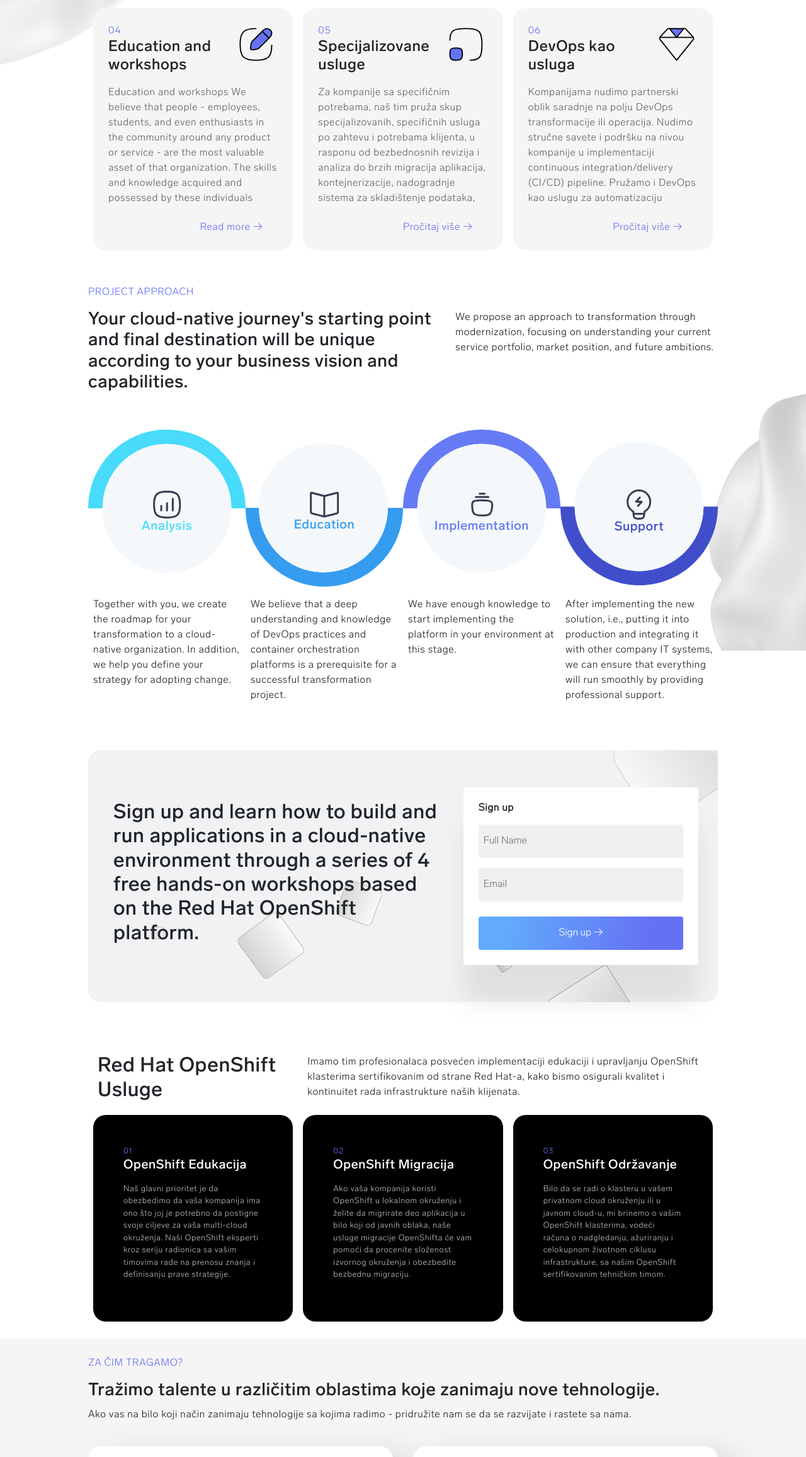
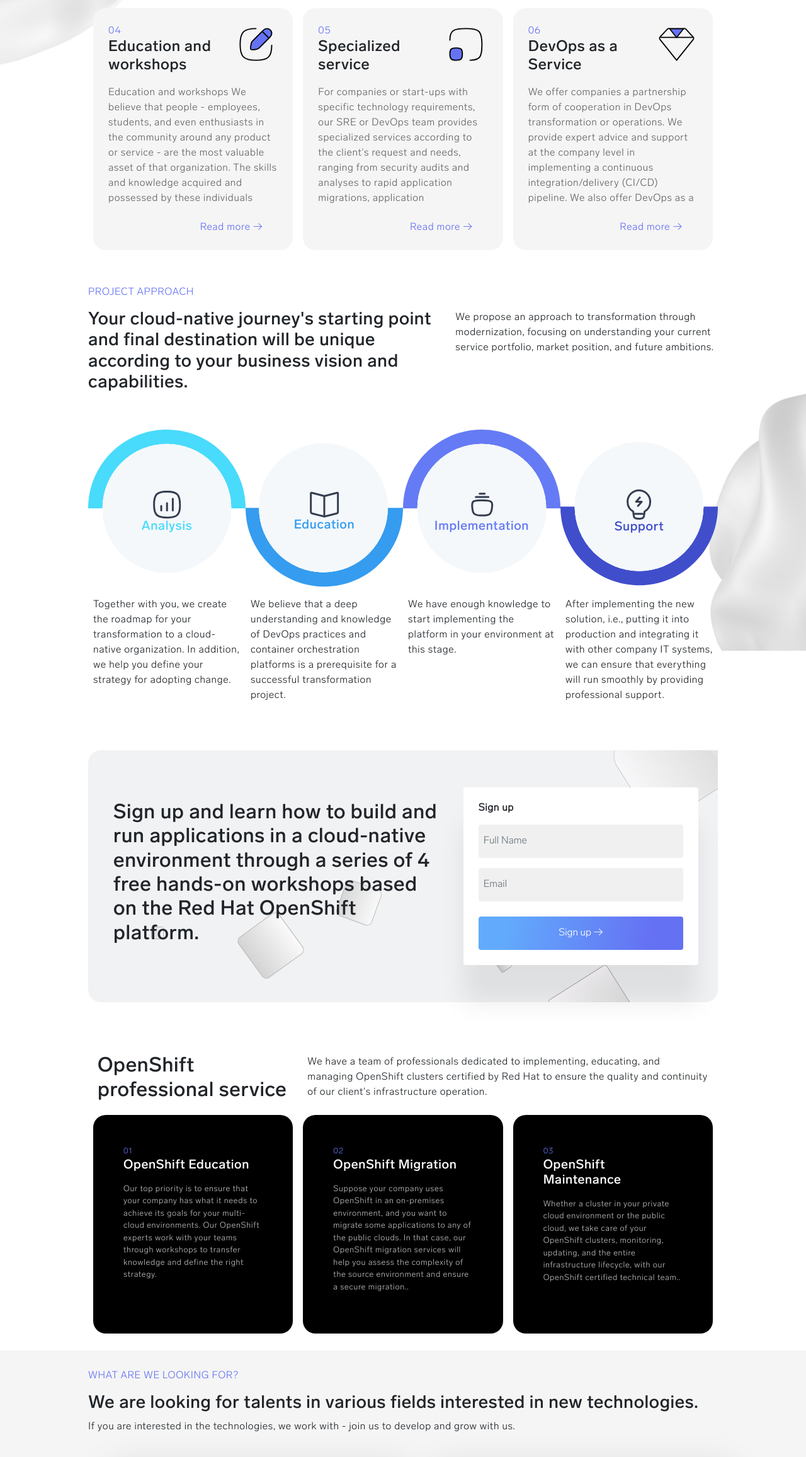
Before and after one commit to MSevic/MSevic.github.io, a plain HTML site: page en.html in a window 1280 px wide. Shown: the part 1911-4224 px from the top of the page at 63% size. Drawn offline with Linux system fonts and the light colour scheme.

Commit message:
dario-2-prevod

```diff
--- a/en.html
+++ b/en.html
@@ -296,17 +296,17 @@
                         <div class="row mb-2">
                             <div class="col-8 text-left p-0">
                                 <div class="text-cloud">05</div>
-                                <h4 class=" h4">Specijalizovane usluge</h4>
+                                <h4 class=" h4">Specialized service</h4>
                             </div>
                             <div class="col-4 text-right p-0">
                                 <img class="icon" src="/img/icons/dot.svg">
                             </div>
                         </div>
                         <p class="cards2x2-paragraf">
-                            Za kompanije sa specifičnim potrebama, naš tim pruža skup specijalizovanih, specifičnih usluga po zahtevu i potrebama klijenta, u rasponu od bezbednosnih revizija i analiza do brzih migracija aplikacija, kontejnerizacije, nadogradnje sistema za skladištenje podataka, SSO integracija i drugih specifičnih zadataka.
+                            For companies or start-ups with specific technology requirements, our SRE or DevOps team provides specialized services according to the client's request and needs, ranging from security audits and analyses to rapid application migrations, application modernization, containerization, storage system upgrades, SSO integration, and other specific tasks.
                         </p>
                         <div class="text-right cards2x2-more text-justify pb-4 pr-5">
-                            <a href="#">Pročitaj više →</a>
+                            <a href="#">Read more →</a>
                         </div>
                     </div>
                 </div>
@@ -316,17 +316,17 @@
                         <div class="row mb-2">
                             <div class="col-8 text-left p-0">
                                 <div class="text-cloud">06</div>
-                                <h4 class=" h4">DevOps kao usluga</h4>
+                                <h4 class=" h4">DevOps as a Service</h4>
                             </div>
                             <div class="col-4 text-right p-0">
                                 <img class="icon" src="/img/icons/gem.svg">
                             </div>
                         </div>
                         <p class="cards2x2-paragraf">
-                            Kompanijama nudimo partnerski oblik saradnje na polju DevOps transformacije ili operacija. Nudimo stručne savete i podršku na nivou kompanije u implementaciji continuous integration/delivery (CI/CD) pipeline. Pružamo i DevOps kao uslugu za automatizaciju procesa od početka do kraja vašeg CI/CD procesa sa fokusom na skalabilnost i bezbednost. Naši CI/CD konsultanti i programeri pomažu u dizajniranju i postavljanju brzih i pouzdanih CI/CD procesa koji doprinose poboljšanju performansi i otpornosti vaših aplikacija pomoću Kubernetes-a.
+                            We offer companies a partnership form of cooperation in DevOps transformation or operations. We provide expert advice and support at the company level in implementing a continuous integration/delivery (CI/CD) pipeline. We also offer DevOps as a service for end-to-end automation of your CI/CD process with a focus on scalability and security. Our CI/CD consultants and developers help design and deploy fast and reliable CI/CD processes that contribute to improving the performance and resilience of your applications using Kubernetes.
                         </p>
                         <div class="text-right cards2x2-more text-justify pb-4 pr-5">
-                            <a href="#">Pročitaj više →</a>
+                            <a href="#">Read more →</a>
                         </div>
                     </div>
                 </div>
@@ -434,11 +434,11 @@
         <div class="row">
             <div class="col-12 col-md-4">
                 <h2 class=" h2">
-                    Red Hat OpenShift Usluge
+                    OpenShift professional service
                 </h2>
             </div>
             <div class="col-12 col-md-8">
-                <p>Imamo tim profesionalaca posvećen implementaciji edukaciji i upravljanju OpenShift klasterima sertifikovanim od strane Red Hat-a, kako bismo osigurali kvalitet i kontinuitet rada infrastrukture naših klijenata.</p>
+                <p>We have a team of professionals dedicated to implementing, educating, and managing OpenShift clusters certified by Red Hat to ensure the quality and continuity of our client's infrastructure operation.</p>
             </div>
         </div>
         <div class="row">
@@ -447,11 +447,11 @@
                         <div class="row mb-2">
                             <div class="col-12 text-left p-0">
                                 <div class="text-cloud light">01</div>
-                                <h4 class=" h5 text-white">OpenShift Edukacija</h4>
+                                <h4 class=" h5 text-white">OpenShift Education </h4>
                             </div>
                         </div>
                         <p class="text-gray light">
-                            Naš glavni prioritet je da obezbedimo da vaša kompanija ima ono što joj je potrebno da postigne svoje ciljeve za vaša multi-cloud okruženja. Naši OpenShift eksperti kroz seriju radionica sa vašim timovima rade na prenosu znanja i definisanju prave strategije.
+                            Our top priority is to ensure that your company has what it needs to achieve its goals for your multi-cloud environments. Our OpenShift experts work with your teams through workshops to transfer knowledge and define the right strategy.
                         </p>
                     </div>
                 </div>
@@ -460,11 +460,11 @@
                         <div class="row mb-2">
                             <div class="col-12 text-left p-0">
                                 <div class="text-cloud light">02</div>
-                                <h4 class=" h5 text-white">OpenShift Migracija</h4>
+                                <h4 class=" h5 text-white">OpenShift Migration</h4>
                             </div>
                         </div>
                         <p class="text-gray light">
-                            Ako vaša kompanija koristi OpenShift u lokalnom okruženju i želite da migrirate deo aplikacija u bilo koji od javnih oblaka, naše usluge migracije OpenShifta će vam pomoći da procenite složenost izvornog okruženja i obezbedite bezbednu migraciju.
+                            Suppose your company uses OpenShift in an on-premises environment, and you want to migrate some applications to any of the public clouds. In that case, our OpenShift migration services will help you assess the complexity of the source environment and ensure a secure migration..
                         </p>
                     </div>
                 </div>
@@ -473,11 +473,11 @@
                         <div class="row mb-2">
                             <div class="col-12 text-left p-0">
                                 <div class="text-cloud light">03</div>
-                                <h4 class=" h5 text-white">OpenShift Održavanje</h4>
+                                <h4 class=" h5 text-white">OpenShift Maintenance</h4>
                             </div>
                         </div>
                         <p class="text-gray light">
-                            Bilo da se radi o klasteru u vašem privatnom cloud okruženju ili u javnom cloud-u, mi brinemo o vašim OpenShift klasterima, vodeći računa o nadgledanju, ažuriranju i celokupnom životnom ciklusu infrastrukture, sa našim OpenShift sertifikovanim tehničkim timom.
+                            Whether a cluster in your private cloud environment or the public cloud, we take care of your OpenShift clusters, monitoring, updating, and the entire infrastructure lifecycle, with our OpenShift certified technical team..
                         </p>
                     </div>
                 </div>
@@ -486,12 +486,12 @@
 </section><section class="position-relative potraga-main ">
     <img src="/img/pale-logo.svg" alt="pale background logo" class="position-absolute potraga-img ">
     <div class="container ">
-        <p class="text-cloud">ZA ČIM TRAGAMO?</p>
+        <p class="text-cloud">WHAT ARE WE LOOKING FOR?</p>
         <div class="col-12 pl-0">
-            <h3 class=" h3">Tražimo talente u različitim oblastima koje zanimaju nove tehnologije.</h3>
+            <h3 class=" h3">We are looking for talents in various fields interested in new technologies.</h3>
         </div>
         <div class="col-12 pl-0">
-            <p>Ako vas na bilo koji način zanimaju tehnologije sa kojima radimo - pridružite nam se da se razvijate i rastete sa nama.</p>
+            <p>If you are interested in the technologies, we work with - join us to develop and grow with us.</p>
         </div>
     </div>
     <div class="container">
@@ -501,11 +501,11 @@
                         <div class="row mb-2">
                             <div class="col-8 text-left p-0">
                                 <div>01</div>
-                                <h4 class=" h4">DevOps</h4>
+                                <h4 class=" h4">DevOps and SRE</h4>
                             </div>
                         </div>
                         <p>
-                            Uvek smo u potrazi za kvalitetnim saradnicima i novim kolegama. Aktivno gradimo tim i mrežu visokokvalifikovanih stručnjaka u različitim oblastima angažovanja u oblasti DevOps pozicija.<br/><br/>Svojim zaposlenima nudimo mogućnost da rade na izazovnim projektima sa najnovijim tehnologijama za globalne kompanije visokog profila.
+                            We are always looking for quality associates and new colleagues. We are actively building a team and network of highly qualified experts in various areas of engagement in the field of DevOps positions.<br/><br/>We offer our employees the opportunity to work on challenging projects with the latest technologies for high-profile global companies.
                         </p>
                         <div class="text-left potraga-more mt-auto pb-4 pr-5 position-absolute">
                             <a href="/sr/kontakt">Kontakt</a>
```
